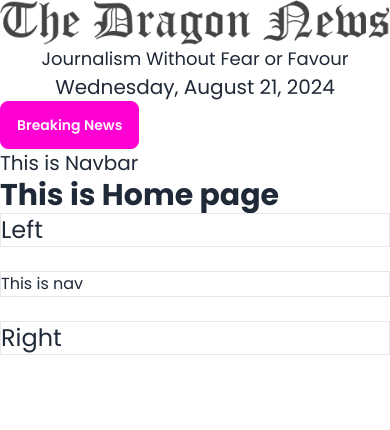
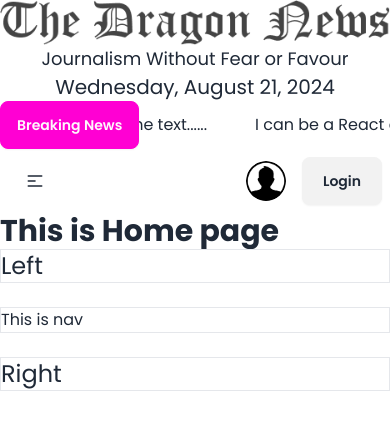
Before and after one commit to Jayedjb765/React-Dragon_News, a React (Vite) app: page / in a window 390 px wide. Shown: the top 430 px of the page. Built offline with nearby package versions, Linux system fonts and the light colour scheme.

Commit message:
Updating Navbar

```diff
--- a/src/Pages/BreakingNews/BreakingNews.jsx
+++ b/src/Pages/BreakingNews/BreakingNews.jsx
@@ -1,9 +1,15 @@
-
+import Marquee from "react-fast-marquee";
+import { Link } from "react-router-dom";
 
 const BreakingNews = () => {
     return (
-        <div>
+        <div className="flex">
             <button className="btn btn-secondary"> Breaking News </button>
+            <Marquee pauseOnClick={true} speed={100}>
+             <Link className="mr-12">I can be a React component, multiple React components, or just some text......</Link>
+             <Link className="mr-12">I can be a React component, multiple React components, or just some text......</Link>
+             <Link className="mr-12">I can be a React component, multiple React components, or just some text......</Link>
+         </Marquee>
 
         </div>
     );
--- a/src/Shared/Navbar/Navbar.jsx
+++ b/src/Shared/Navbar/Navbar.jsx
@@ -1,14 +1,59 @@
+import { Link, NavLink } from "react-router-dom";
+import userprof from '../../assets/user.png'
+const Navbar = () => {
+    const Navlins  = <>
+    <li><NavLink to="/">Home </NavLink></li>
+    <li><NavLink to="/about">About </NavLink></li>
+    <li><NavLink to="/career">Career </NavLink></li>
 
-const Navbar = () => {
-    return (
-        <div>
 
-            <h3 className="text-xl">This is Navbar
+    </>
+  return (
+    <div className="navbar bg-base-100">
+      <div className="navbar-start">
+        <div className="dropdown">
+          <div tabIndex={0} role="button" className="btn btn-ghost lg:hidden">
+            <svg
+              xmlns="http://www.w3.org/2000/svg"
+              className="h-5 w-5"
+              fill="none"
+              viewBox="0 0 24 24"
+              stroke="currentColor"
+            >
+              <path
+                strokeLinecap="round"
+                strokeLinejoin="round"
+                strokeWidth="2"
+                d="M4 6h16M4 12h8m-8 6h16"
+              />
+            </svg>
+          </div>
+          <ul
+            tabIndex={0}
+            className="menu menu-sm dropdown-content bg-base-100 rounded-box z-[1] mt-3 w-52 p-2 shadow"
+          >
+           {Navlins}
+          </ul>
+        </div>
 
-            </h3>
-
+      </div>
+      <div className="navbar-center hidden lg:flex">
+        <ul className="menu menu-horizontal px-1">
+          {Navlins}
+        </ul>
+      </div>
+      <div className="navbar-end">
+      <div tabIndex={0} role="button" className="btn btn-ghost btn-circle avatar">
+        <div className="w-10 rounded-full mr-3s">
+          <img
+            alt="Tailwind CSS Navbar component"
+            src={userprof}/>
         </div>
-    );
+        </div>
+       <Link><button className="btn px-5 ml-3">Login</button></Link>
+      </div>
+    </div>
+  );
 };
 
 export default Navbar;
```
